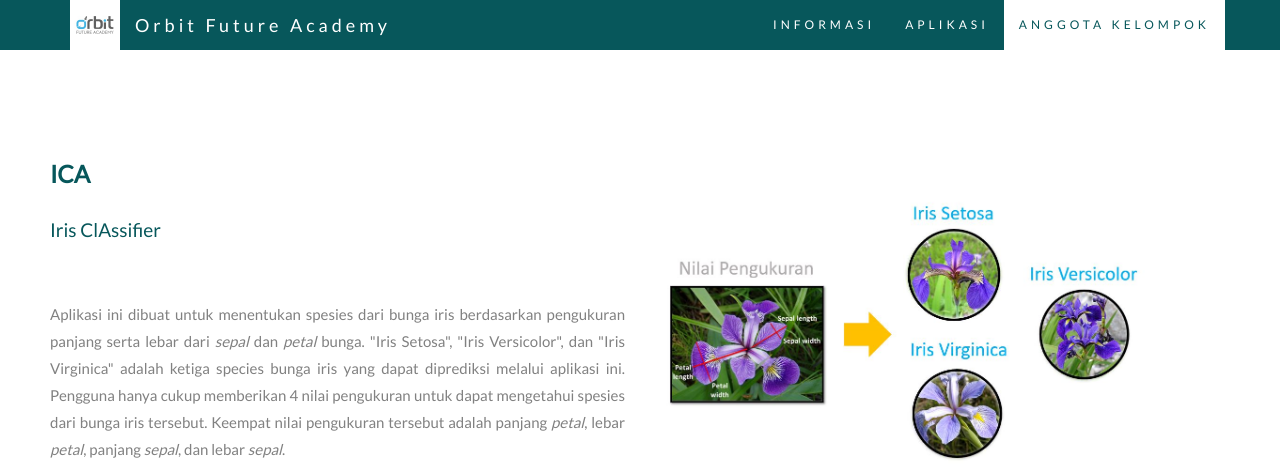
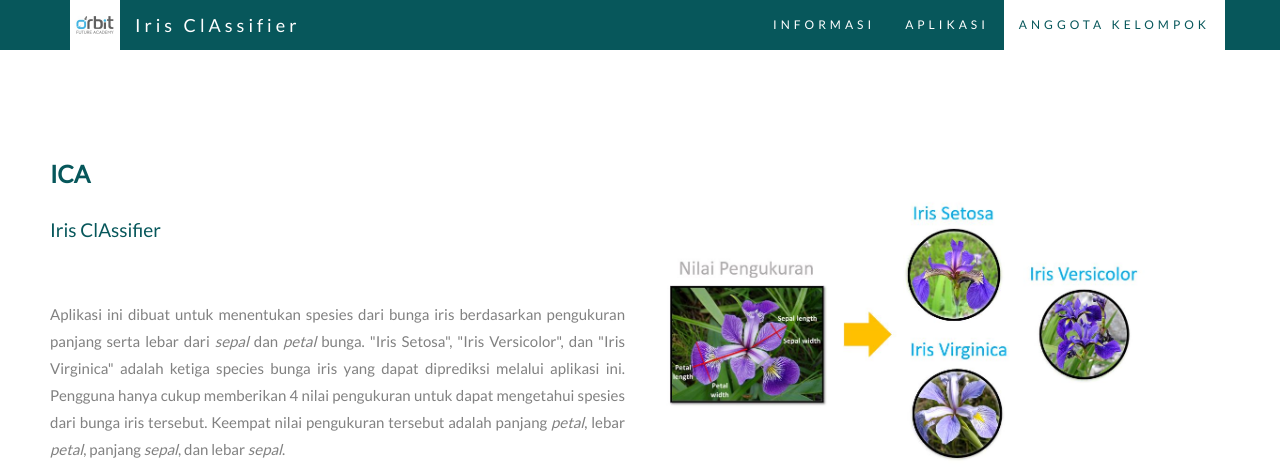
Before and after one commit to hilya09/deployment-ds, a Flask app: page / in a window 1280 px wide. Shown: the top 471 px of the page. Run offline with Flask 3, Linux system fonts and the light colour scheme; parts of the project's set-up code (start-up, migrations or seed data) failed here and were passed over.

Commit message:
ubah title

```diff
--- a/templates/index.html
+++ b/templates/index.html
@@ -2,7 +2,7 @@
 <html lang="en">
 <head>
 	<!-- Judul Halaman -->
-	<title>Orbit Future Academy</title>
+	<title>Iris ClAssifier</title>
 
 	<meta charset="utf-8">
 	<meta http-equiv="Content-Security-Policy" content="upgrade-insecure-requests">
@@ -30,7 +30,7 @@
 			<div class="navbar-header">
 				<img src={{ url_for('static', filename='/images/orbit_logo.jpg') }} alt="Orbit Logo"
 				width="50" height="50" align="left">
-				<a class="navbar-brand" href="#halamanku">&#160; Orbit Future Academy</a>
+				<a class="navbar-brand" href="#halamanku">&#160; Iris ClAssifier</a>
 			</div>
 
 			<!-- Daftar Halaman -->
```
